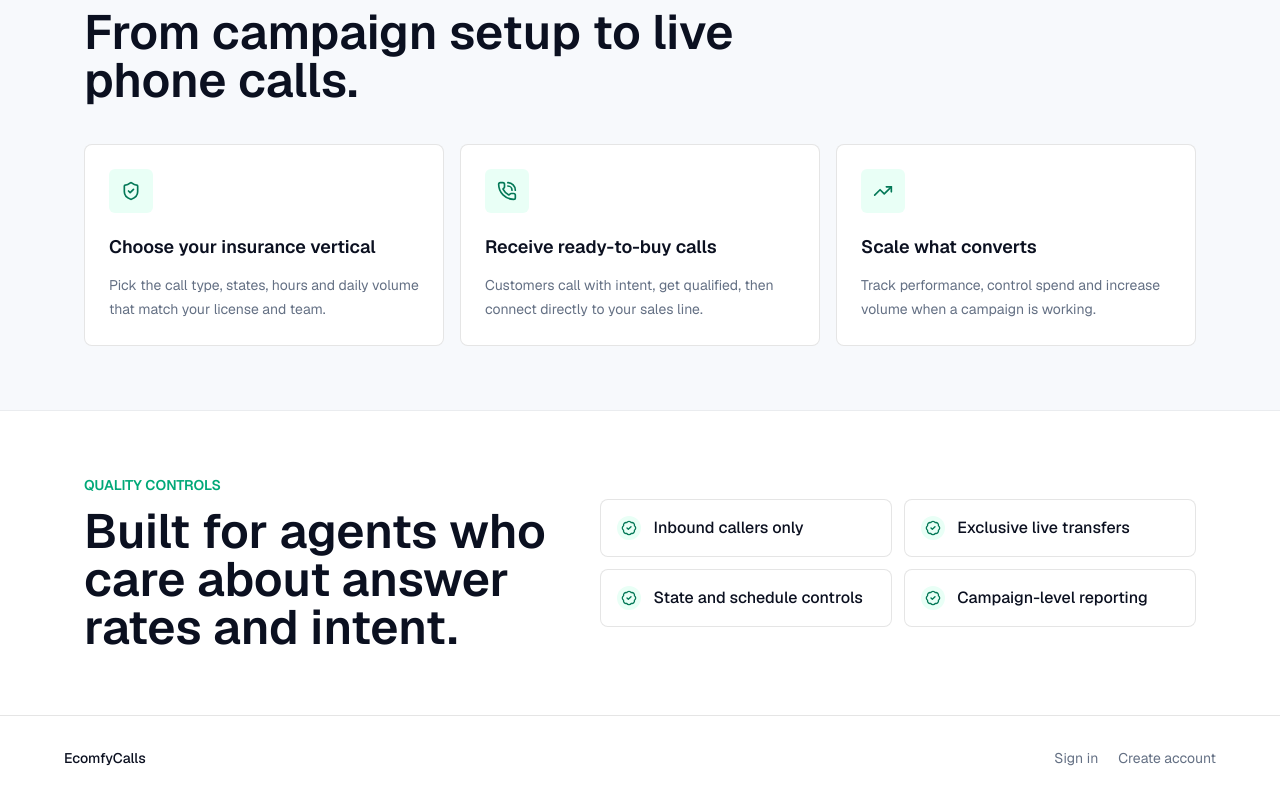
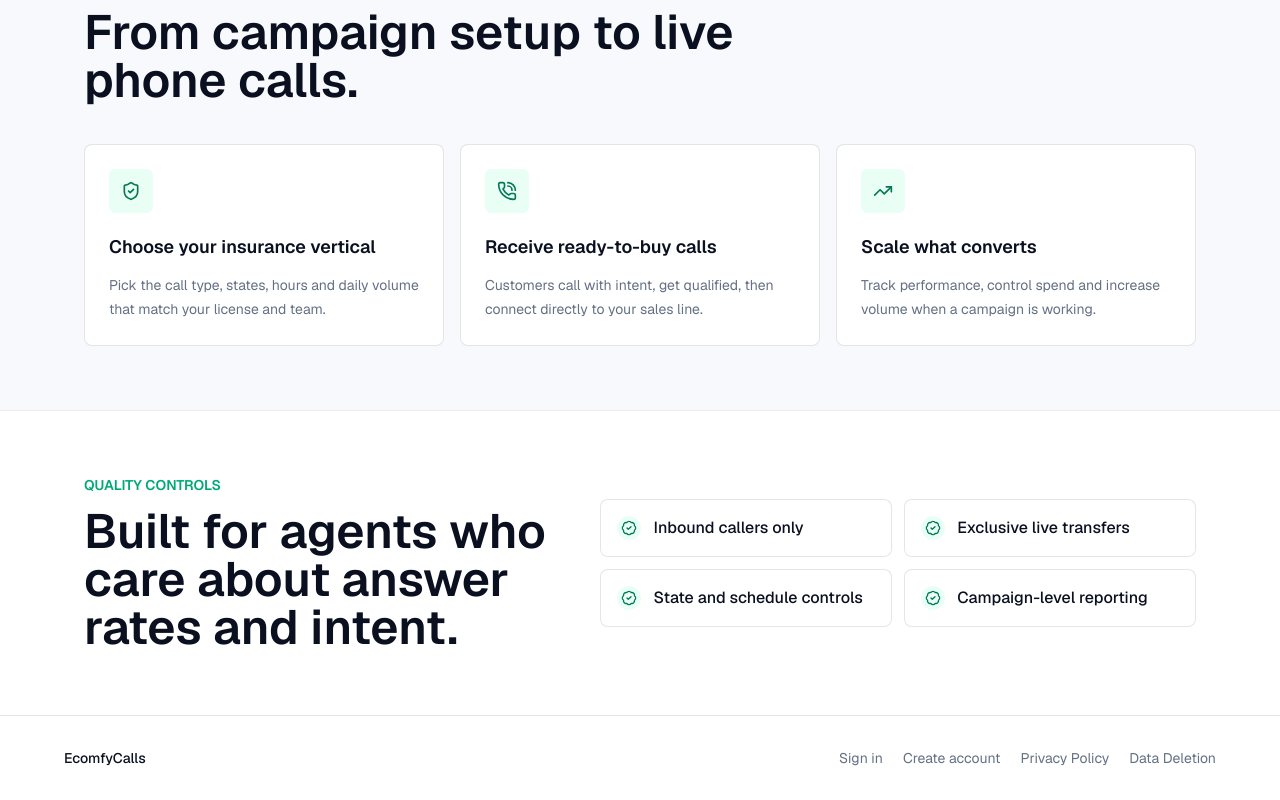
Before and after one commit to ecomfyapp/ecomfycalls, a Next.js app: page / in a window 1280 px wide. Shown: the part 1595-2395 px from the top of the page. Built offline with nearby package versions, Linux system fonts and the light colour scheme; no server answers.

Commit message:
footer util links

```diff
--- a/app/page.tsx
+++ b/app/page.tsx
@@ -332,6 +332,12 @@ export default function Home() {
             <Link href="/auth/sign-up" className="hover:text-[#0b1020] dark:hover:text-white">
               Create account
             </Link>
+            <Link href="/privacy-policy" className="hover:text-[#0b1020] dark:hover:text-white">
+              Privacy Policy
+            </Link>
+            <Link href="/user-data-deletion" className="hover:text-[#0b1020] dark:hover:text-white">
+              Data Deletion
+            </Link>
           </div>
         </div>
       </footer>
```
